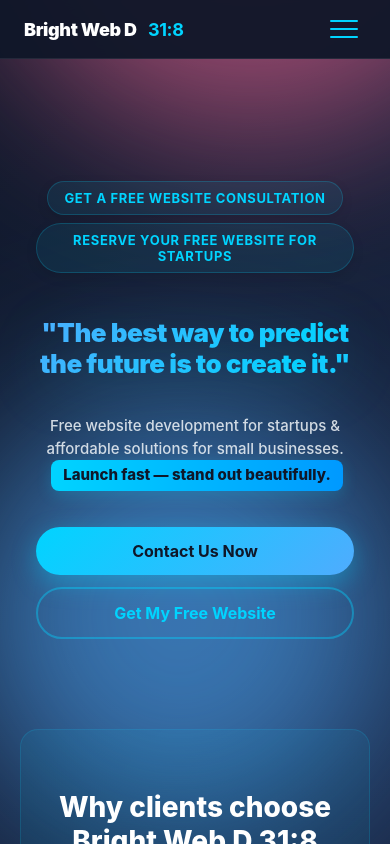
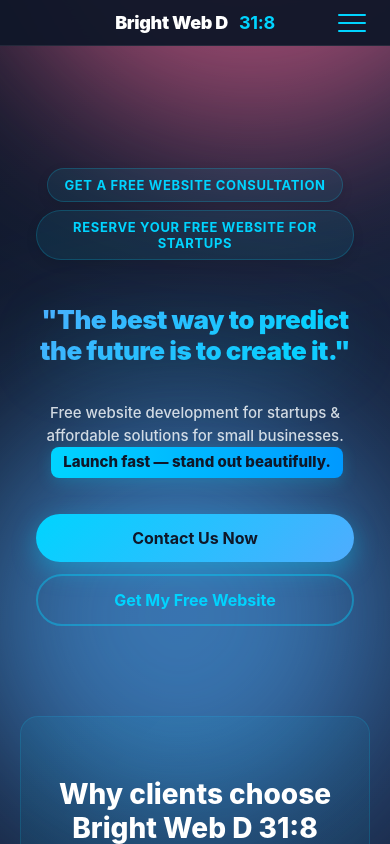
Before and after one commit to brightwebd318-ship-it/Bright-Web-D-31-8, a React (Create React App) app: page / in a window 390 px wide. Shown: the top 844 px of the page. Built offline with nearby package versions, Linux system fonts and the light colour scheme.

Commit message:
Center navbar on mobile as per user request

```diff
--- a/src/App.css
+++ b/src/App.css
@@ -1391,23 +1391,23 @@ footer {
   /* Navigation & Mobile Menu Centering */
   .nav {
     display: flex;
-    justify-content: space-between !important;
+    justify-content: center !important;
     position: relative;
-    padding: 12px 24px;
+    padding: 12px 16px;
   }
 
   .brand {
     font-size: 18px;
-    margin: 0 !important;
-    text-align: left;
+    margin: 0 auto !important;
+    text-align: center;
   }
 
   .menu-toggle {
     display: flex;
-    position: relative !important;
-    right: 0;
-    top: auto;
-    transform: none;
+    position: absolute !important;
+    right: 16px;
+    top: 50%;
+    transform: translateY(-50%);
   }
 
   .nav-links {
```
